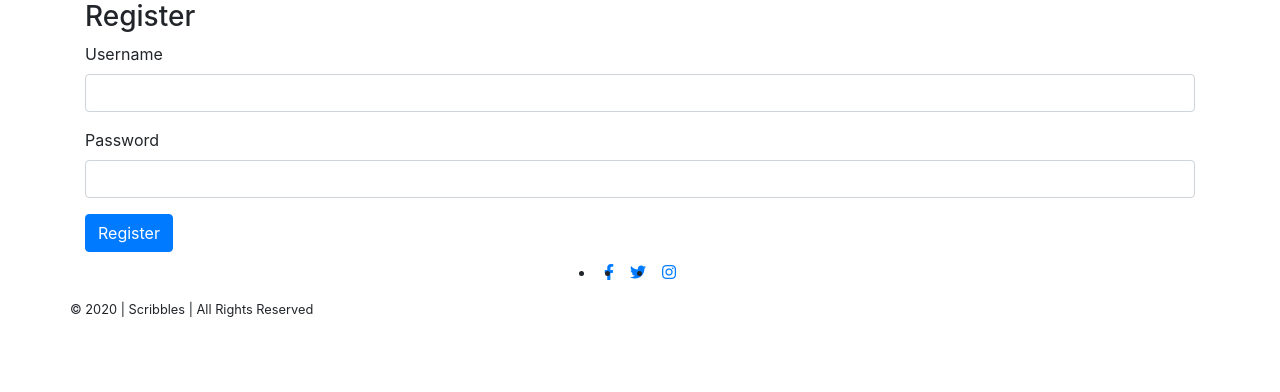
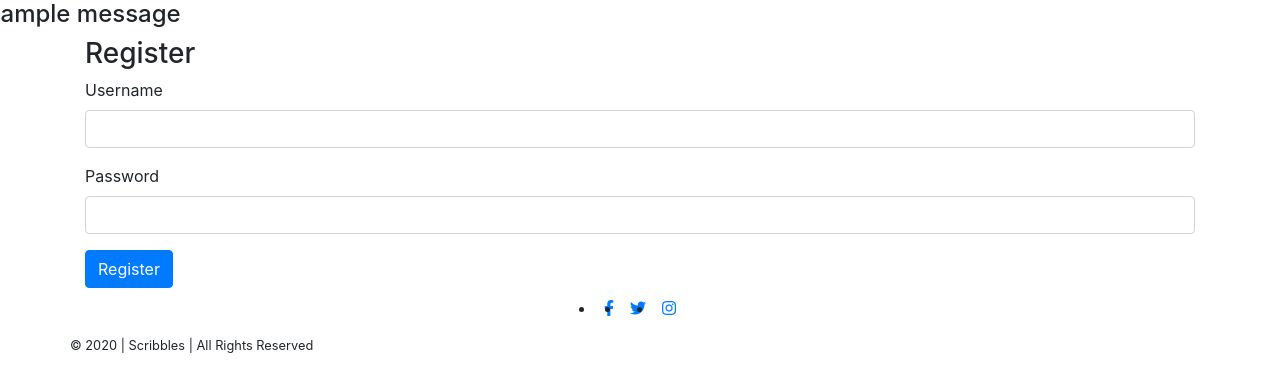
Before and after one commit to Code-Institute-Submissions/neringabickmore-scribbles, a Flask app: page /register in a window 1280 px wide. Shown: the part 56-448 px from the top of the page. Run offline with Flask 2, Linux system fonts and the light colour scheme; one stand-in notice (Sample message) is shown; some libraries are stand-ins or nearby versions.

Commit message:
Add code for flash messages for testing

```diff
--- a/templates/layout/base.html
+++ b/templates/layout/base.html
@@ -13,6 +13,19 @@
         {% include 'components/header/header.html' %}
     </header>
 
+    <section>
+        <!-- flash messages-->
+        {% with messages = get_flashed_messages() %}
+            {% if messages %}
+                {% for message in messages %}
+                    <div class="row">
+                        <h4 class="">{{ message }}</h4>
+                    </div>
+                {% endfor %}
+            {% endif %}
+        {% endwith %}
+    </section>
+
     <main class="container">
         {% block content %} {% endblock %}
     </main>
```
